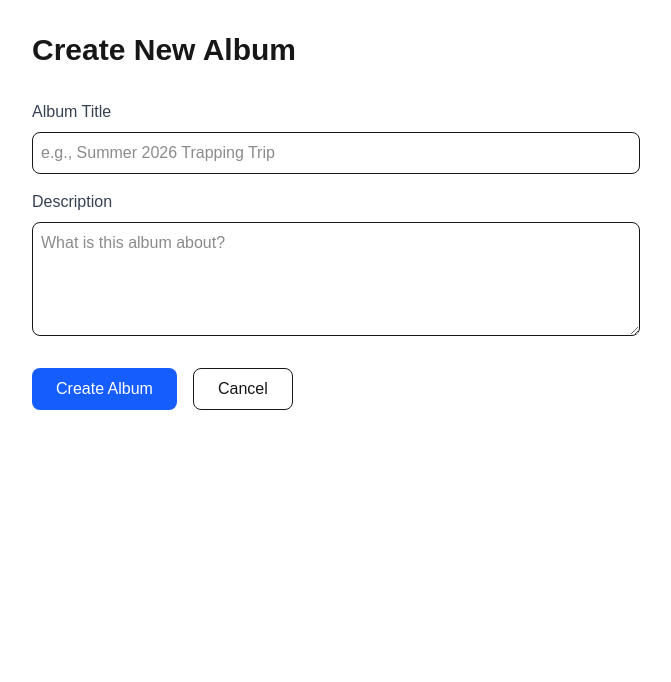
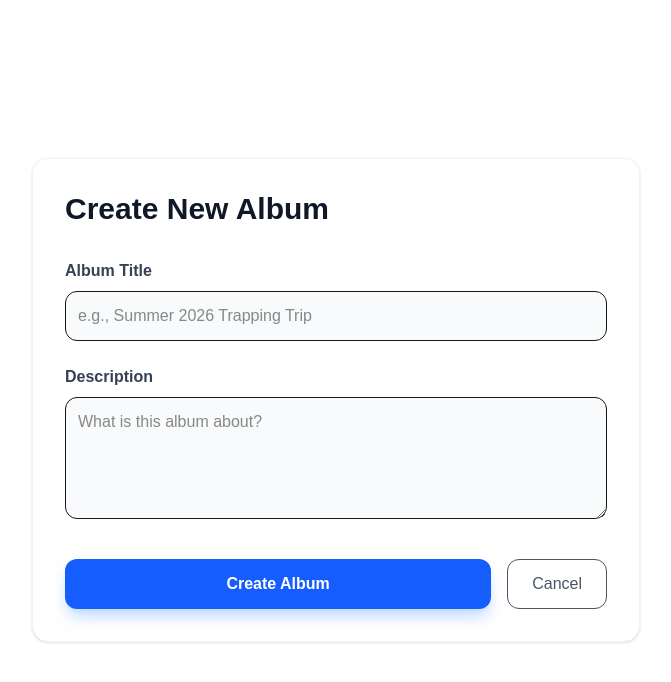
Before and after one commit to Jacksonmc00/memory-app, a Next.js app: page /new in a window 1280 px wide. Shown: the top 682 px of the page, without its empty margins (304-975 px from the left). Built offline with nearby package versions, Linux system fonts and the light colour scheme.

Commit message:
Fix: Await cookies in Create Album Server Action

```diff
--- a/src/app/new/page.tsx
+++ b/src/app/new/page.tsx
@@ -5,14 +5,19 @@ import { redirect } from 'next/navigation'
 export default async function NewAlbumPage() {
   async function createAlbum(formData: FormData) {
     'use server'
-    const cookieStore = cookies()
+
+    // In Next.js 16, we await the cookie store
+    const cookieStore = await cookies()
+
     const supabase = createServerClient(
       process.env.NEXT_PUBLIC_SUPABASE_URL!,
       process.env.NEXT_PUBLIC_SUPABASE_ANON_KEY!,
       {
         cookies: {
-          getAll: () => cookieStore.getAll(),
-          setAll: (cookiesToSet) => {
+          getAll() {
+            return cookieStore.getAll()
+          },
+          setAll(cookiesToSet) {
             cookiesToSet.forEach(({ name, value, options }) =>
               cookieStore.set(name, value, options)
             )
@@ -22,6 +27,11 @@ export default async function NewAlbumPage() {
     )
 
     const { data: { user } } = await supabase.auth.getUser()
+
+    if (!user) {
+      redirect('/login')
+    }
+
     const title = formData.get('title') as string
     const description = formData.get('description') as string
 
@@ -30,11 +40,11 @@ export default async function NewAlbumPage() {
       .insert({
         title,
         description,
-        user_id: user?.id,
+        user_id: user.id,
       })
 
     if (error) {
-      console.error(error)
+      console.error('Supabase Error:', error.message)
       return
     }
 
@@ -42,44 +52,46 @@ export default async function NewAlbumPage() {
   }
 
   return (
-    <main className="max-w-2xl mx-auto p-8">
-      <h1 className="text-3xl font-bold mb-8">Create New Album</h1>
-      <form action={createAlbum} className="flex flex-col gap-4">
+    <main className="max-w-2xl mx-auto p-8 min-h-screen flex flex-col justify-center">
+      <div className="bg-white p-8 rounded-2xl shadow-sm border border-gray-100">
+        <h1 className="text-3xl font-bold mb-8 text-gray-900">Create New Album</h1>
+        <form action={createAlbum} className="flex flex-col gap-6">
           <div className="flex flex-col gap-2">
-          <label htmlFor="title" className="font-medium text-gray-700">Album Title</label>
+            <label htmlFor="title" className="font-semibold text-gray-700">Album Title</label>
             <input
               id="title"
               name="title"
               type="text"
               required
-            className="border rounded-lg p-2"
+              className="border rounded-xl p-3 bg-gray-50 focus:ring-2 focus:ring-blue-500 outline-none transition"
               placeholder="e.g., Summer 2026 Trapping Trip"
             />
           </div>
 
           <div className="flex flex-col gap-2">
-          <label htmlFor="description" className="font-medium text-gray-700">Description</label>
+            <label htmlFor="description" className="font-semibold text-gray-700">Description</label>
             <textarea
               id="description"
               name="description"
               rows={4}
-            className="border rounded-lg p-2"
+              className="border rounded-xl p-3 bg-gray-50 focus:ring-2 focus:ring-blue-500 outline-none transition"
               placeholder="What is this album about?"
             />
           </div>
 
-        <div className="flex gap-4 mt-4">
+          <div className="flex gap-4 pt-4">
             <button
               type="submit"
-            className="bg-blue-600 text-white px-6 py-2 rounded-lg hover:bg-blue-700 transition"
+              className="flex-1 bg-blue-600 text-white font-bold py-3 rounded-xl hover:bg-blue-700 transition shadow-lg shadow-blue-200"
             >
               Create Album
             </button>
-          <a href="/" className="px-6 py-2 border rounded-lg hover:bg-gray-50">
+            <a href="/" className="px-6 py-3 border rounded-xl hover:bg-gray-50 transition text-gray-600 font-medium">
               Cancel
             </a>
           </div>
         </form>
+      </div>
     </main>
   )
 }
```
Lines whose indentation alone changed are shown as unchanged.
